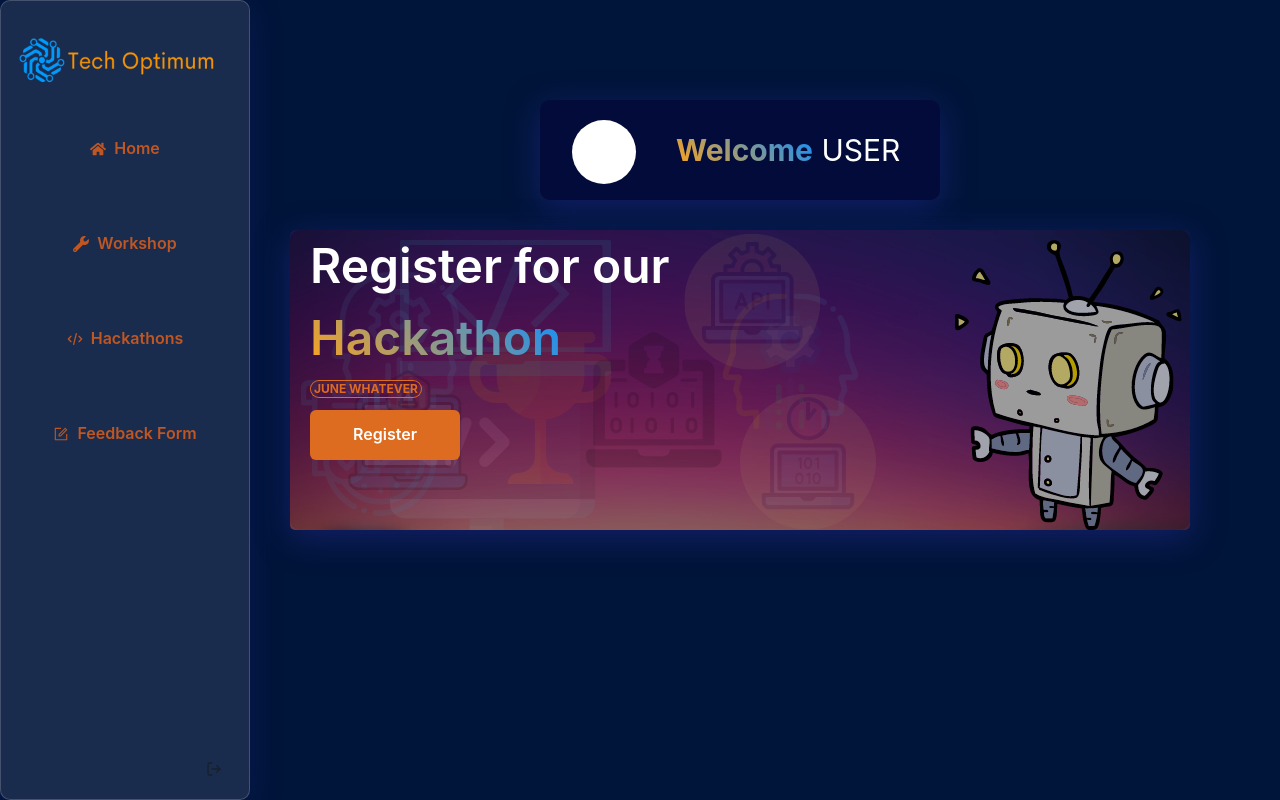
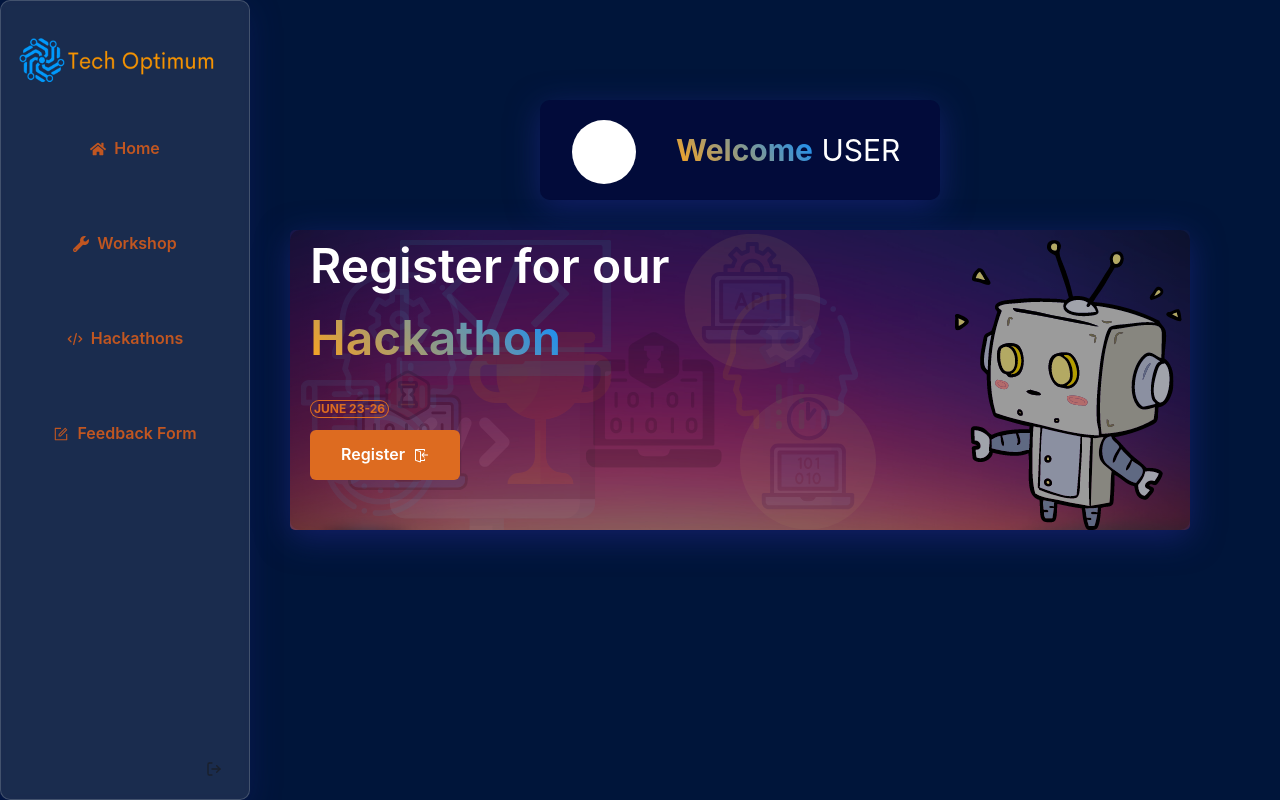
Before and after one commit to TechOptimum/dashboard, a Next.js app: page / in a window 1280 px wide. Built offline with nearby package versions, Linux system fonts and the light colour scheme.

Commit message:
Rearrangement

```diff
--- a/pages/index.js
+++ b/pages/index.js
@@ -1,5 +1,14 @@
-import { Button, Box, Text, VStack, Flex, Avatar, Badge } from "@chakra-ui/react";
+import {
+  Button,
+  Box,
+  Text,
+  VStack,
+  Flex,
+  Avatar,
+  Badge,
+} from "@chakra-ui/react";
 import { MdPersonOutline } from "react-icons/md";
+import { VscSignIn } from "react-icons/vsc";
 import Image from "next/image";
 
 export default function Home() {
@@ -41,13 +50,36 @@ export default function Home() {
             >
               Register for our <span className="gradient">Hackathon</span>
             </Text>
-            <Badge rounded="15px" ml="20px" mt="150px" position="absolute" variant="outline" colorScheme="orange">June whatever</Badge>
-            <Button position="absolute" ml="20px" mt="180px" colorScheme="orange" variant="solid" width="150px" height="50px" _hover={{
-              bg: "rgba(255, 255, 255, 0)",
-              border: "1px",
-              borderColor: "#fea31c",
-            }} color="">Register</Button>
+            <Badge
+              rounded="15px"
+              ml="20px"
+              mt="170px"
+              position="absolute"
+              variant="outline"
+              colorScheme="orange"
+            >
+              June 23-26
+            </Badge>
+            <Button
+              position="absolute"
+              ml="20px"
+              mt="200px"
+              colorScheme="orange"
+              variant="solid"
+              width="150px"
+              height="50px"
+              _hover={{
+                bg: "rgba(255, 255, 255, 0)",
+                border: "1px",
+                borderColor: "#fea31c",
+              }}
+              color="whiteAlpha"
+              rightIcon={<VscSignIn />}
+            >
+              Register
+            </Button>
           </Box>
+          <Box className="community"></Box>
         </VStack>
       </Flex>
     </>
```
